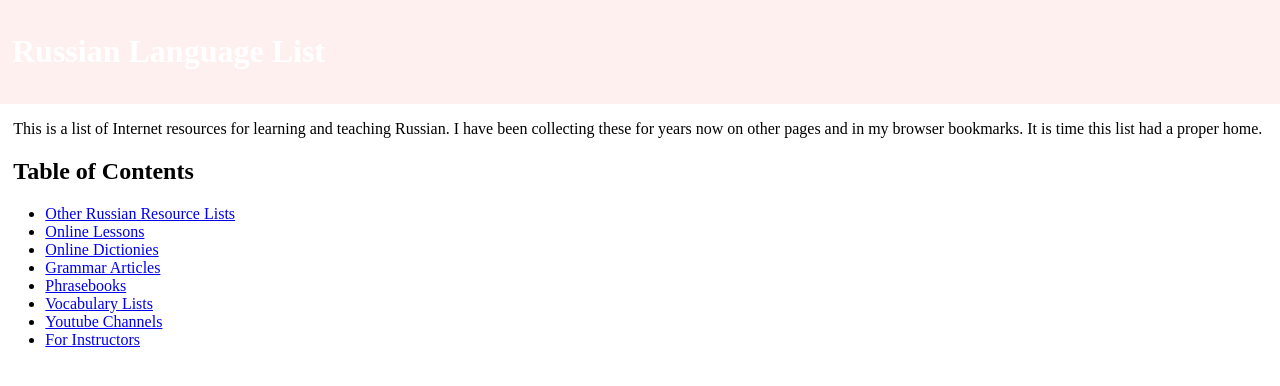
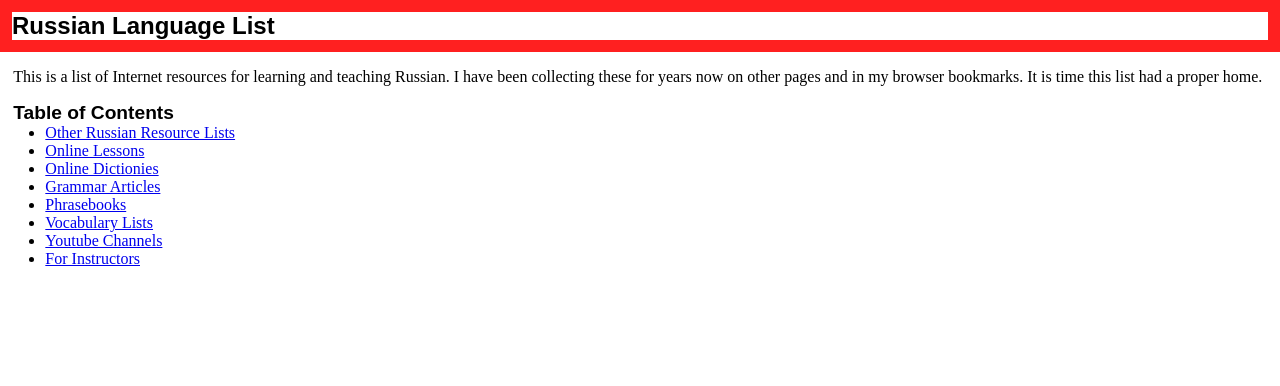
Before and after one commit to david672orford/russian-language-list, a Jekyll site: the page built from index.md, in a window 1280 px wide. Shown: the top 386 px of the page. Built offline with Jekyll 4.4.1, drawn with Linux system fonts in a browser that asks for light colours; our own code applies the rules of GitHub Pages for plain Markdown files.

Commit message:
adjusted style

```diff
--- a/assets/css/style.css
+++ b/assets/css/style.css
@@ -1,17 +1,27 @@
-HTML, BODY {
+HTML, BODY, HEADER, MAIN, H1, H2, UL, LI {
 	margin: 0;
 	padding: 0;
 	background-color: white;
 	color: black;
 	}
+BODY {
+	font-size: 12pt;
+	}
 MAIN {
 	margin: 10pt;
 	}
 HEADER {
-  margin: 0;
 	padding: 12px;
-  background-color: #fff0f0;
+	background-color: #ff2020;
 	color: white;
+	}
+H1 {
+	font-family: sans-serif;
+	font-size: 150%;
+	}
+H2 {
+	font-family: sans-serif;
+	font-size: 120%;
 	}
 H1 A {
 	text-decoration: inherit;
```
Lines whose indentation alone changed are shown as unchanged.
